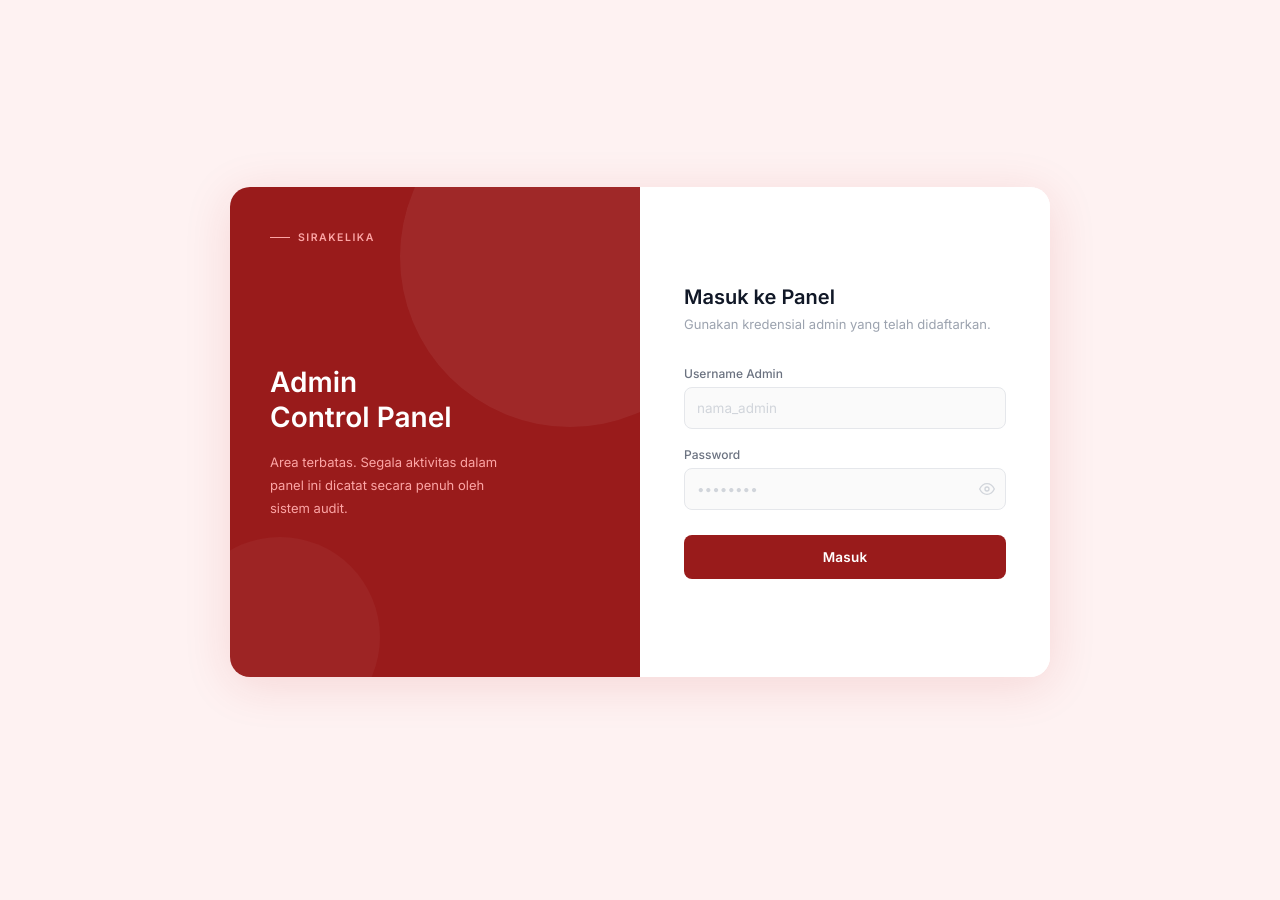
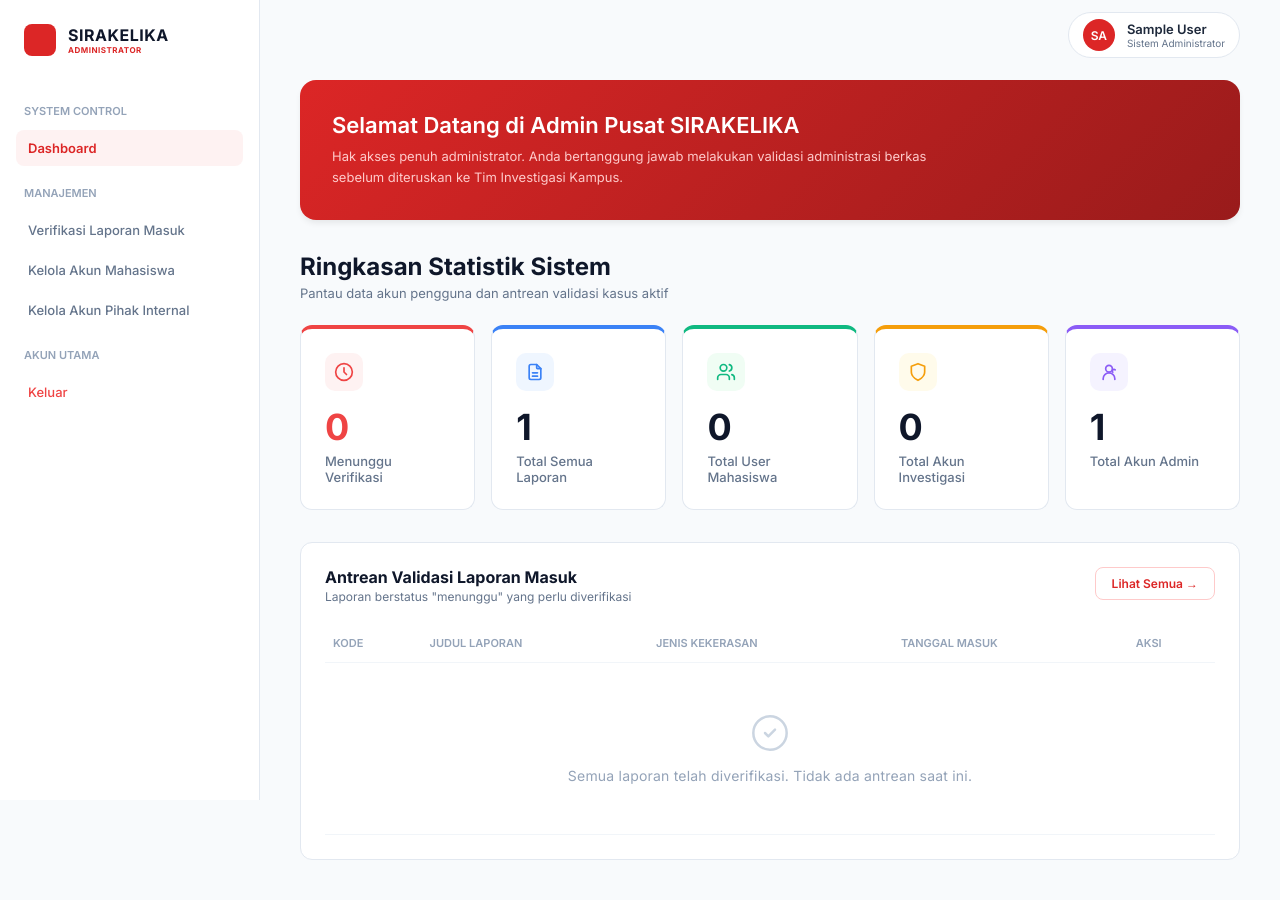
Before and after one commit to Zxkar/SIRAKELIKA, a PHP site: page /login_admin.php in a window 1280 px wide. Before the commit the page ends 690 px from the top, so only its background shows below. Run offline with PHP 8.4, Linux system fonts and the light colour scheme; the visitor is signed in with stand-in values (Sample User, id 1); tables that the repository leaves empty or names only in its code hold one stand-in row (values such as "Sample post").

Commit message:
yng baru

```diff
--- a/login_admin.php
+++ b/login_admin.php
@@ -2,330 +2,171 @@
 session_start();
 include 'conn.php';
 
-if(isset($_POST['admin_login'])){
-  $username = mysqli_real_escape_string($conn, $_POST['username']);
-  $password = $_POST['password'];
-
-  $query = mysqli_query($conn, "SELECT * FROM users WHERE username='$username' AND role IN ('admin','superadmin')");
-
-  if(mysqli_num_rows($query) > 0){
-    $data = mysqli_fetch_assoc($query);
-
-    if(password_verify($password, $data['password'])){
-      $_SESSION['admin_logged_in'] = true;
-      $_SESSION['admin_id']       = $data['id_user'];
-      $_SESSION['admin_name']     = $data['username'];
-
-      if($data['role'] === 'superadmin'){
-          $_SESSION['role'] = 'superadmin';
-          header("Location: dashboard_superadmin.php");
-          exit;
-      } else {
-          $_SESSION['role'] = 'admin';
-          header("Location: dashboard_admin.php");
+if(!isset($_SESSION['admin_logged_in']) || $_SESSION['role'] !== 'admin'){
+    header("Location: login_admin.php");
     exit;
 }
-    }
-  }
-  $error = "Username atau Password Admin salah!";
-}
+
+// Query sesuai tabel users (bukan mahasiswa/tim_investigasi terpisah)
+$count_mhs   = mysqli_fetch_assoc(mysqli_query($conn, "SELECT COUNT(*) as total FROM users WHERE role='mahasiswa'"))['total'];
+$count_tim   = mysqli_fetch_assoc(mysqli_query($conn, "SELECT COUNT(*) as total FROM users WHERE role='investigasi'"))['total'];
+$count_lap   = mysqli_fetch_assoc(mysqli_query($conn, "SELECT COUNT(*) as total FROM laporan"))['total'];
+$count_verif = mysqli_fetch_assoc(mysqli_query($conn, "SELECT COUNT(*) as total FROM laporan WHERE status_laporan='menunggu'"))['total'];
+$count_admin = mysqli_fetch_assoc(mysqli_query($conn, "SELECT COUNT(*) as total FROM users WHERE role='admin'"))['total'];
 ?>
 <!DOCTYPE html>
 <html lang="id">
 <head>
     <meta charset="UTF-8">
     <meta name="viewport" content="width=device-width, initial-scale=1.0">
-  <title>SIRAKELIKA — Admin Panel</title>
-  <link rel="preconnect" href="https://fonts.googleapis.com">
-  <link href="https://fonts.googleapis.com/css2?family=Inter:wght@400;500;600&display=swap" rel="stylesheet">
-  <style>
-    *, *::before, *::after { box-sizing: border-box; margin: 0; padding: 0; }
-
-    html, body {
-      font-family: 'Inter', sans-serif;
-      min-height: 100vh;
-      background: #fef2f2;
-      display: flex;
-      align-items: center;
-      justify-content: center;
-      padding: 2rem;
-    }
-
-    .auth-card {
-      display: grid;
-      grid-template-columns: 1fr 1fr;
-      width: 820px;
-      min-height: 490px;
-      background: #fff;
-      border-radius: 20px;
-      overflow: hidden;
-      box-shadow: 0 8px 48px rgba(185,28,28,0.13);
-    }
-
-    /* ─── LEFT PANEL ─── */
-    .panel-left {
-      background: #991b1b;
-      display: flex;
-      flex-direction: column;
-      justify-content: space-between;
-      padding: 2.75rem 2.5rem;
-      position: relative;
-      overflow: hidden;
-    }
-
-    /* lingkaran dekoratif */
-    .panel-left::before {
-      content: '';
-      position: absolute;
-      width: 340px; height: 340px;
-      border-radius: 50%;
-      background: rgba(255,255,255,0.06);
-      top: -100px; right: -100px;
-      pointer-events: none;
-    }
-    .panel-left::after {
-      content: '';
-      position: absolute;
-      width: 200px; height: 200px;
-      border-radius: 50%;
-      background: rgba(255,255,255,0.04);
-      bottom: -60px; left: -50px;
-      pointer-events: none;
-    }
-
-    /* garis aksen kecil atas */
-    .left-eyebrow {
-      display: inline-flex;
-      align-items: center;
-      gap: 8px;
-      font-size: 10.5px;
-      font-weight: 600;
-      letter-spacing: 1.5px;
-      color: #fca5a5;
-      text-transform: uppercase;
-    }
-    .left-eyebrow span {
-      width: 20px; height: 1.5px;
-      background: #fca5a5;
-      display: inline-block;
-    }
-
-    .left-body {
-      flex: 1;
-      display: flex;
-      flex-direction: column;
-      justify-content: center;
-      padding: 2rem 0 1.5rem;
-    }
-
-    .left-title {
-      font-size: 28px;
-      font-weight: 600;
-      color: #fff;
-      line-height: 1.25;
-      margin-bottom: 1rem;
-    }
-
-    .left-desc {
-      font-size: 13px;
-      color: #fca5a5;
-      line-height: 1.75;
-      max-width: 230px;
-    }
-
-
-
-    /* ─── RIGHT PANEL ─── */
-    .panel-right {
-      display: flex;
-      flex-direction: column;
-      justify-content: center;
-      padding: 3rem 2.75rem;
-      background: #fff;
-    }
-
-    .form-box { width: 100%; }
-
-    .ftitle {
-      font-size: 20px;
-      font-weight: 600;
-      color: #111827;
-      margin-bottom: 0.35rem;
-    }
-
-    .fsub {
-      font-size: 13px;
-      color: #9ca3af;
-      margin-bottom: 2rem;
-      line-height: 1.55;
-    }
-
-    /* error */
-    .err-box {
-      background: #fef2f2;
-      border: 1px solid #fecaca;
-      border-radius: 8px;
-      padding: 10px 14px;
-      font-size: 12.5px;
-      color: #b91c1c;
-      margin-bottom: 1.25rem;
-      display: flex;
-      align-items: center;
-      gap: 8px;
-    }
-
-    /* field */
-    .fg { margin-bottom: 1.1rem; }
-
-    .fg label {
-      display: block;
-      font-size: 12px;
-      font-weight: 500;
-      color: #6b7280;
-      margin-bottom: 6px;
-    }
-
-    .iw { position: relative; display: flex; align-items: center; }
-
-    .iw input {
-      width: 100%;
-      height: 42px;
-      padding: 0 12px;
-      border: 1.5px solid #e5e7eb;
-      border-radius: 8px;
-      font-size: 13.5px;
-      font-family: 'Inter', sans-serif;
-      color: #111827;
-      background: #fafafa;
-      outline: none;
-      transition: border-color .15s, background .15s, box-shadow .15s;
-    }
-    .iw input::placeholder { color: #d1d5db; }
-    .iw input:focus {
-      border-color: #b91c1c;
-      background: #fff;
-      box-shadow: 0 0 0 3px rgba(185,28,28,0.08);
-    }
-
-    .tpw {
-      position: absolute;
-      right: 11px;
-      background: none;
-      border: none;
-      cursor: pointer;
-      color: #d1d5db;
-      display: flex;
-      align-items: center;
-      padding: 0;
-    }
-    .tpw:hover { color: #6b7280; }
-    .tpw svg { width: 16px; height: 16px; }
-
-    .bsub {
-      width: 100%;
-      height: 44px;
-      background: #991b1b;
-      color: #fff;
-      border: none;
-      border-radius: 8px;
-      font-size: 13.5px;
-      font-weight: 600;
-      font-family: 'Inter', sans-serif;
-      cursor: pointer;
-      margin-top: 0.5rem;
-      transition: background .15s, transform .1s;
-      letter-spacing: 0.2px;
-    }
-    .bsub:hover { background: #7f1d1d; }
-    .bsub:active { transform: scale(0.99); }
-
-    .bl {
-      text-align: center;
-      font-size: 12px;
-      color: #9ca3af;
-      margin-top: 1.25rem;
-    }
-    .bl a { color: #991b1b; text-decoration: none; font-weight: 500; }
-    .bl a:hover { text-decoration: underline; }
-
-    @media (max-width: 620px) {
-      .auth-card { grid-template-columns: 1fr; }
-      .panel-left { display: none; }
-      .panel-right { padding: 2rem 1.5rem; }
-    }
-  </style>
+    <title>SIRAKELIKA - Admin Panel</title>
+    <link rel="stylesheet" href="dashboard_admin.css">
 </head>
 <body>
-<div class="auth-card">
 
-  <!-- LEFT -->
-  <div class="panel-left">
-    <div class="left-eyebrow">
-      <span></span> SIRAKELIKA
+<aside class="sidebar">
+    <div class="logo-area">
+        <div class="logo-icon"></div>
+        <div>
+            <h1 class="logo-title">SIRAKELIKA</h1>
+            <p class="logo-sub">ADMINISTRATOR</p>
+        </div>
+    </div>
+    <nav class="nav-container">
+        <div class="nav-group">SYSTEM CONTROL</div>
+        <a href="dashboard_admin.php" class="nav-link active">
+            <span class="nav-text">Dashboard</span>
+        </a>
+
+        <div class="nav-group">MANAJEMEN</div>
+        <a href="verifikasi_laporan.php" class="nav-link">
+            <span class="nav-text">Verifikasi Laporan Masuk</span>
+        </a>
+        <a href="kelola_mahasiswa.php" class="nav-link">
+            <span class="nav-text">Kelola Akun Mahasiswa</span>
+        </a>
+        <a href="kelola_internal.php" class="nav-link">
+            <span class="nav-text">Kelola Akun Pihak Internal</span>
+        </a>
+
+        <div class="nav-group">AKUN UTAMA</div>
+        <a href="logout.php" class="nav-link logout">
+            <span class="nav-text">Keluar</span>
+        </a>
+    </nav>
+</aside>
+
+<main class="main-content">
+    <header class="topbar">
+        <div></div>
+        <div class="user-profile">
+            <div class="avatar"><?php echo strtoupper(substr($_SESSION['admin_name'], 0, 2)); ?></div>
+            <div class="user-info">
+                <span class="user-name"><?php echo htmlspecialchars($_SESSION['admin_name']); ?></span>
+                <span class="user-role">Sistem Administrator</span>
+            </div>
+        </div>
+    </header>
+
+    <section class="welcome-banner-admin">
+        <div class="banner-text">
+            <h2>Selamat Datang di Admin Pusat SIRAKELIKA</h2>
+            <p>Hak akses penuh administrator. Anda bertanggung jawab melakukan validasi administrasi berkas sebelum diteruskan ke Tim Investigasi Kampus.</p>
+        </div>
+    </section>
+
+    <div class="content-title">
+        <h2>Ringkasan Statistik Sistem</h2>
+        <p>Pantau data akun pengguna dan antrean validasi kasus aktif</p>
     </div>
 
-    <div class="left-body">
-      <h1 class="left-title">Admin<br>Control Panel</h1>
-      <p class="left-desc">Area terbatas. Segala aktivitas dalam panel ini dicatat secara penuh oleh sistem audit.</p>
+    <section class="stats-grid">
+        <div class="card" style="border-top:4px solid #ef4444;">
+            <div class="card-icon" style="background:#fef2f2;color:#ef4444;">
+                <svg width="20" height="20" viewBox="0 0 24 24" fill="none" stroke="currentColor" stroke-width="2" stroke-linecap="round" stroke-linejoin="round"><circle cx="12" cy="12" r="10"/><path d="M12 7v5l3 3"/></svg>
             </div>
+            <span class="card-num" style="color:#ef4444;"><?php echo $count_verif; ?></span>
+            <span class="card-title">Menunggu Verifikasi</span>
+        </div>
+        <div class="card" style="border-top:4px solid #3b82f6;">
+            <div class="card-icon" style="background:#eff6ff;color:#3b82f6;">
+                <svg width="20" height="20" viewBox="0 0 24 24" fill="none" stroke="currentColor" stroke-width="2" stroke-linecap="round" stroke-linejoin="round"><path d="M14 3v4a1 1 0 0 0 1 1h4"/><path d="M17 21H7a2 2 0 0 1-2-2V5a2 2 0 0 1 2-2h7l5 5v11a2 2 0 0 1-2 2Z"/><path d="M9 13h6"/><path d="M9 17h6"/></svg>
+            </div>
+            <span class="card-num"><?php echo $count_lap; ?></span>
+            <span class="card-title">Total Semua Laporan</span>
+        </div>
+        <div class="card" style="border-top:4px solid #10b981;">
+            <div class="card-icon" style="background:#f0fdf4;color:#10b981;">
+                <svg width="20" height="20" viewBox="0 0 24 24" fill="none" stroke="currentColor" stroke-width="2" stroke-linecap="round" stroke-linejoin="round"><path d="M16 21v-2a4 4 0 0 0-4-4H6a4 4 0 0 0-4 4v2"/><circle cx="9" cy="7" r="4"/><path d="M22 21v-2a4 4 0 0 0-3-3.87"/><path d="M16 3.13a4 4 0 0 1 0 7.75"/></svg>
+            </div>
+            <span class="card-num"><?php echo $count_mhs; ?></span>
+            <span class="card-title">Total User Mahasiswa</span>
+        </div>
+        <div class="card" style="border-top:4px solid #f59e0b;">
+            <div class="card-icon" style="background:#fffbeb;color:#f59e0b;">
+                <svg width="20" height="20" viewBox="0 0 24 24" fill="none" stroke="currentColor" stroke-width="2" stroke-linecap="round" stroke-linejoin="round"><path d="M12 22s8-4 8-10V5l-8-3-8 3v7c0 6 8 10 8 10Z"/></svg>
+            </div>
+            <span class="card-num"><?php echo $count_tim; ?></span>
+            <span class="card-title">Total Akun Investigasi</span>
+        </div>
+        <div class="card" style="border-top:4px solid #8b5cf6;">
+            <div class="card-icon" style="background:#f5f3ff;color:#8b5cf6;">
+                <svg width="20" height="20" viewBox="0 0 24 24" fill="none" stroke="currentColor" stroke-width="2" stroke-linecap="round" stroke-linejoin="round"><circle cx="12" cy="8" r="4"/><path d="M5 21v-1a7 7 0 0 1 7-7 7 7 0 0 1 7 7v1"/><path d="M19.4 9.5a2 2 0 1 0-2.83 2.83"/></svg>
+            </div>
+            <span class="card-num"><?php echo $count_admin; ?></span>
+            <span class="card-title">Total Akun Admin</span>
+        </div>
+    </section>
 
-
+    <div class="data-grid">
+        <div class="table-container">
+            <div class="table-header">
+                <div>
+                    <h3>Antrean Validasi Laporan Masuk</h3>
+                    <p>Laporan berstatus "menunggu" yang perlu diverifikasi</p>
                 </div>
-
-  <!-- RIGHT -->
-  <div class="panel-right">
-    <div class="form-box">
-      <h2 class="ftitle">Masuk ke Panel</h2>
-      <p class="fsub">Gunakan kredensial admin yang telah didaftarkan.</p>
-
-      <?php if(isset($error)): ?>
-        <div class="err-box">
-          <svg width="15" height="15" fill="none" stroke="currentColor" stroke-width="2" viewBox="0 0 24 24"><circle cx="12" cy="12" r="10"/><line x1="12" y1="8" x2="12" y2="12"/><line x1="12" y1="16" x2="12.01" y2="16"/></svg>
-          <?php echo htmlspecialchars($error); ?>
+                <a href="verifikasi_laporan.php" style="text-decoration:none;">
+                    <button class="btn-view-all">Lihat Semua →</button>
+                </a>
             </div>
-      <?php endif; ?>
-
-      <form method="POST" action="">
-        <div class="fg">
-          <label for="username">Username Admin</label>
-          <div class="iw">
-            <input type="text" id="username" name="username" placeholder="nama_admin" required autocomplete="username" />
+            <table class="data-table">
+                <thead>
+                    <tr>
+                        <th>KODE</th>
+                        <th>JUDUL LAPORAN</th>
+                        <th>JENIS KEKERASAN</th>
+                        <th>TANGGAL MASUK</th>
+                        <th>AKSI</th>
+                    </tr>
+                </thead>
+                <tbody>
+                <?php
+                $q = mysqli_query($conn, "SELECT * FROM laporan WHERE status_laporan='menunggu' ORDER BY tanggal_laporan DESC LIMIT 5");
+                if(mysqli_num_rows($q) > 0){
+                    while($row = mysqli_fetch_assoc($q)){
+                        $kode = $row['kode_laporan'] ?? '#KS-'.$row['id_laporan'];
+                        echo "<tr>
+                            <td class='id-case'>".htmlspecialchars($kode)."</td>
+                            <td><strong>".htmlspecialchars($row['judul_laporan'])."</strong></td>
+                            <td>".htmlspecialchars($row['jenis_kekerasan'])."</td>
+                            <td>".date('d M Y', strtotime($row['tanggal_laporan']))."</td>
+                            <td><button class='btn-verif' onclick=\"location.href='verifikasi_laporan.php?id=".$row['id_laporan']."'\">Verifikasi</button></td>
+                        </tr>";
+                    }
+                } else {
+                    echo "<tr><td colspan='5' style='padding:0;'>
+                        <div class='empty-state'>
+                            <svg width='40' height='40' viewBox='0 0 24 24' fill='none' stroke='currentColor' stroke-width='1.5' stroke-linecap='round' stroke-linejoin='round'><circle cx='12' cy='12' r='10'/><path d='m9 12 2 2 4-4'/></svg>
+                            <p>Semua laporan telah diverifikasi. Tidak ada antrean saat ini.</p>
+                        </div>
+                    </td></tr>";
+                }
+                ?>
+                </tbody>
+            </table>
         </div>
     </div>
+</main>
 
-        <div class="fg">
-          <label for="pw">Password</label>
-          <div class="iw">
-            <input type="password" id="pw" name="password" placeholder="••••••••" required autocomplete="current-password" />
-            <button type="button" class="tpw" onclick="togglePw()" aria-label="Toggle password">
-              <svg id="eye-icon" fill="none" stroke="currentColor" stroke-width="2" viewBox="0 0 24 24">
-                <path d="M1 12s4-8 11-8 11 8 11 8-4 8-11 8-11-8-11-8z"/>
-                <circle cx="12" cy="12" r="3"/>
-              </svg>
-            </button>
-          </div>
-        </div>
-
-        <button class="bsub" type="submit" name="admin_login">Masuk</button>
-      </form>
-
-
-  </div>
-
-</div>
-
-<script>
-function togglePw() {
-  const input = document.getElementById('pw');
-  const icon  = document.getElementById('eye-icon');
-  if (input.type === 'password') {
-    input.type = 'text';
-    icon.innerHTML = '<path d="M17.94 17.94A10.07 10.07 0 0 1 12 20c-7 0-11-8-11-8a18.45 18.45 0 0 1 5.06-5.94"/><path d="M9.9 4.24A9.12 9.12 0 0 1 12 4c7 0 11 8 11 8a18.5 18.5 0 0 1-2.16 3.19"/><line x1="1" y1="1" x2="23" y2="23"/>';
-  } else {
-    input.type = 'password';
-    icon.innerHTML = '<path d="M1 12s4-8 11-8 11 8 11 8-4 8-11 8-11-8-11-8z"/><circle cx="12" cy="12" r="3"/>';
-  }
-}
-</script>
 </body>
 </html>
```
Lines whose indentation alone changed are shown as unchanged.
